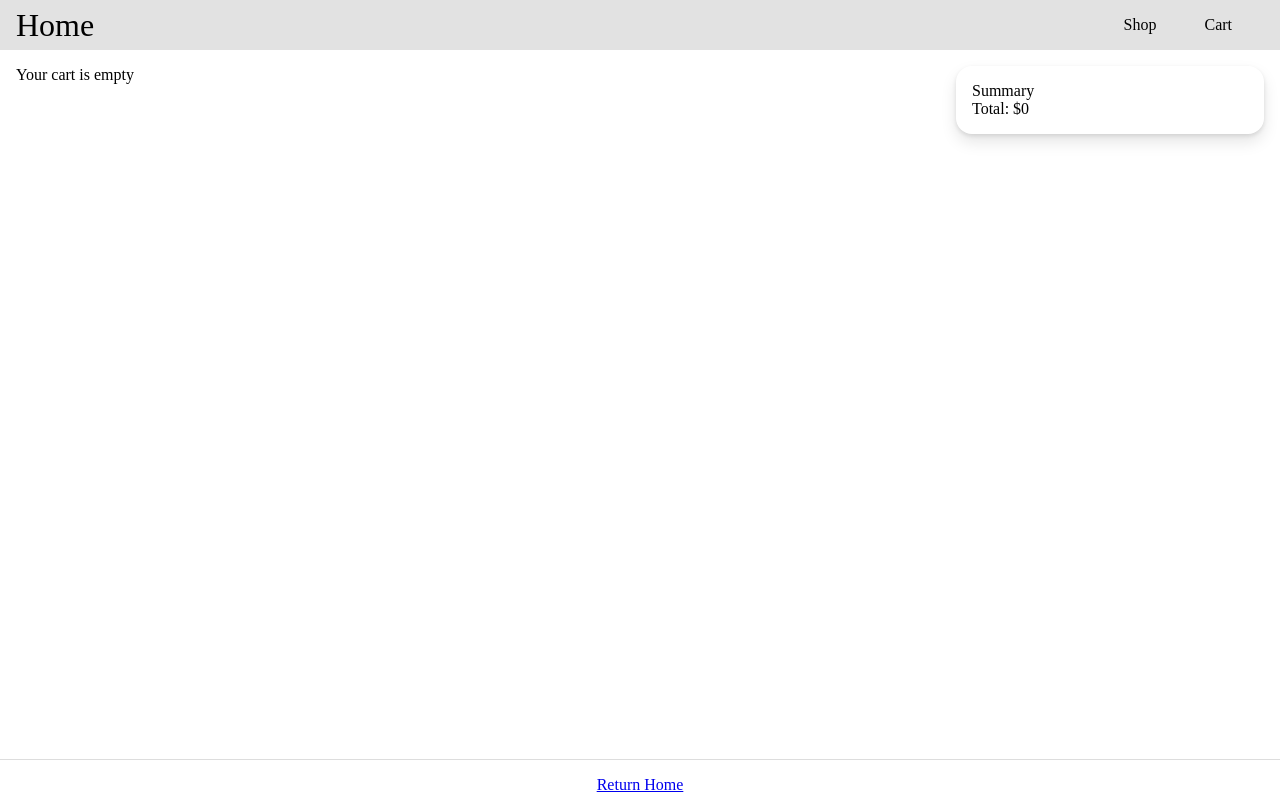
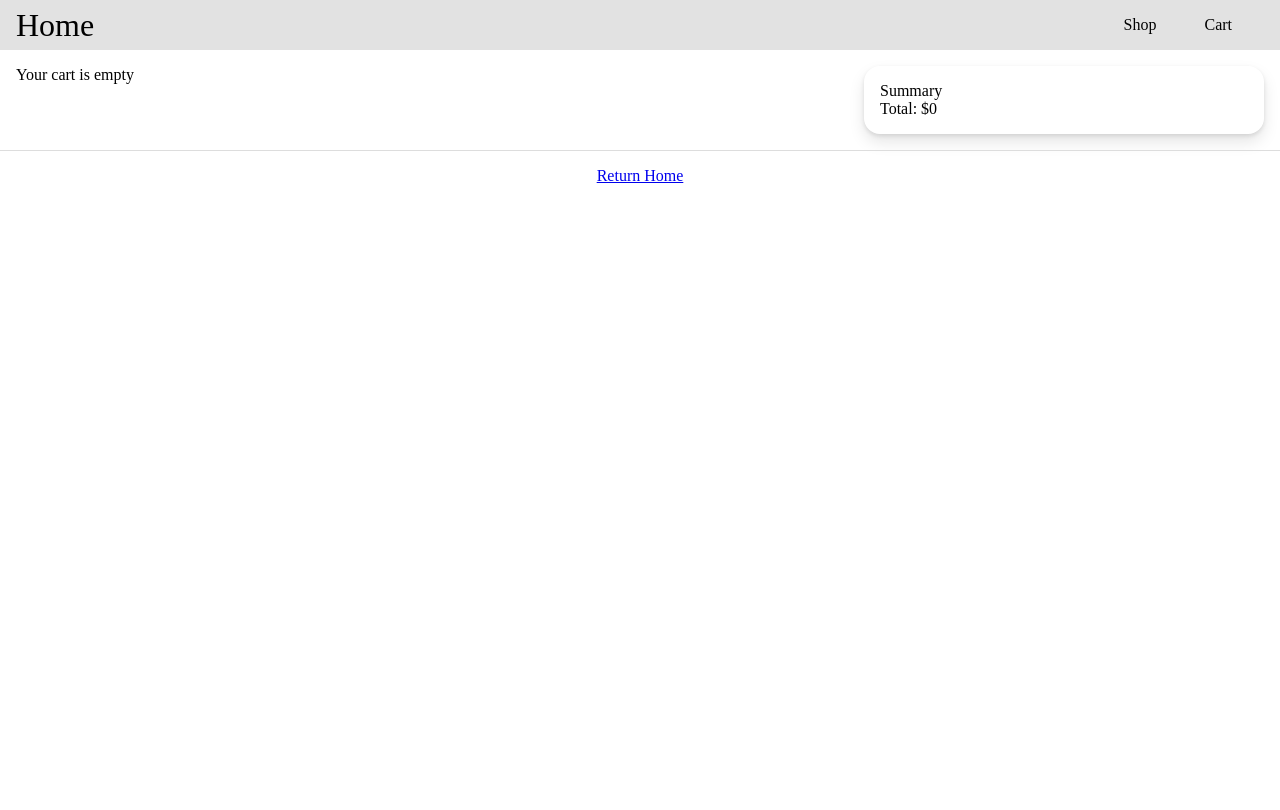
Before and after one commit to nothinktank/odin-shopping-cart, a React (Vite) app: page /Cart in a window 1280 px wide. Built offline with nearby package versions, Linux system fonts and the light colour scheme.

Commit message:
styled CSS for cart main-section

```diff
--- a/src/pages/Cart.jsx
+++ b/src/pages/Cart.jsx
@@ -25,6 +25,8 @@ const Cart = () => {
                     cartItems.map((item) => {
                         return (
                             <CartItemCard
+                                // className='cart-item'
+
                                 key={item.itemName}
                                 name={item.itemName}
                                 quantity={item.quantity}
--- a/src/styles/Cart.css
+++ b/src/styles/Cart.css
@@ -9,16 +9,22 @@
 .main-section {
     margin: 1rem;
 
-    display: grid;
-    grid-template-columns: 3fr 1fr;
-    gap: 1rem;
-    flex: 1;
+    display: flex;
+    /* grid-template-columns: 3fr 2fr; */
+
+    justify-content: center;
+    gap: 1rem; /*space between the cart list and the summary*/
+    /* flex: 1; */
+    flex-wrap: wrap;
+    justify-items: auto;
 }
 
 .cart-items-list {
     display: flex;
     flex-direction: column;
     gap: 1rem;
+    flex: auto;
+    /* width: 100%; */
 }
 
 .footer {
@@ -32,11 +38,10 @@
 }
 
 .summary-container {
+   /* flex-shrink: 0; prevent from shrinking*/
+    /* width: 500px; */
+    width: clamp(400px, 30vw, 500px);
 
-    /* flex-direction: row; */
-    /* width: 100%; */
-/*
-    max-height: ; */
 
 
 }
```
